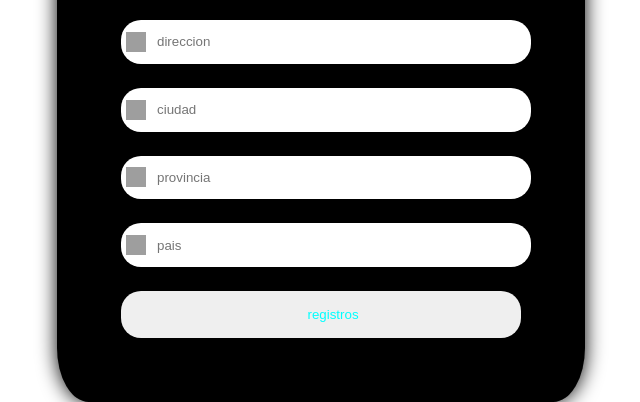
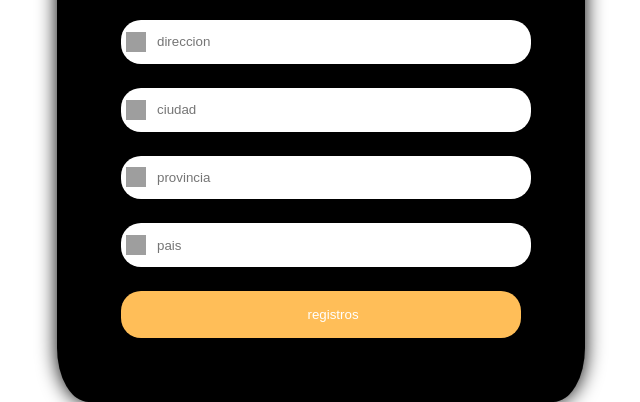
Before and after one commit to SamuelCb123/Proyecto-Banco, a PHP site: page /registro.php in a window 1280 px wide. Shown: the part 623-1025 px from the top of the page, without its empty margins (319-959 px from the left). Run offline with PHP 8.4, Linux system fonts and the light colour scheme; grey boxes are pictures that could not be loaded.

Commit message:
diseño de formulario acabado

```diff
--- a/SASS/css/styles.css
+++ b/SASS/css/styles.css
@@ -91,7 +91,8 @@ input {
 }
 
 .btn {
-  color: aqua;
+  background-color: #FFBE58;
+  color: #fff;
 }
 
 @media screen and (max-width: 600px) {
--- a/SASS/scss/components/formulario.scss
+++ b/SASS/scss/components/formulario.scss
@@ -47,7 +47,7 @@ input {
 }
 
 .btn{
-    color: aqua;
+    background-color:  #FFBE58;;
 }
 
 
```
